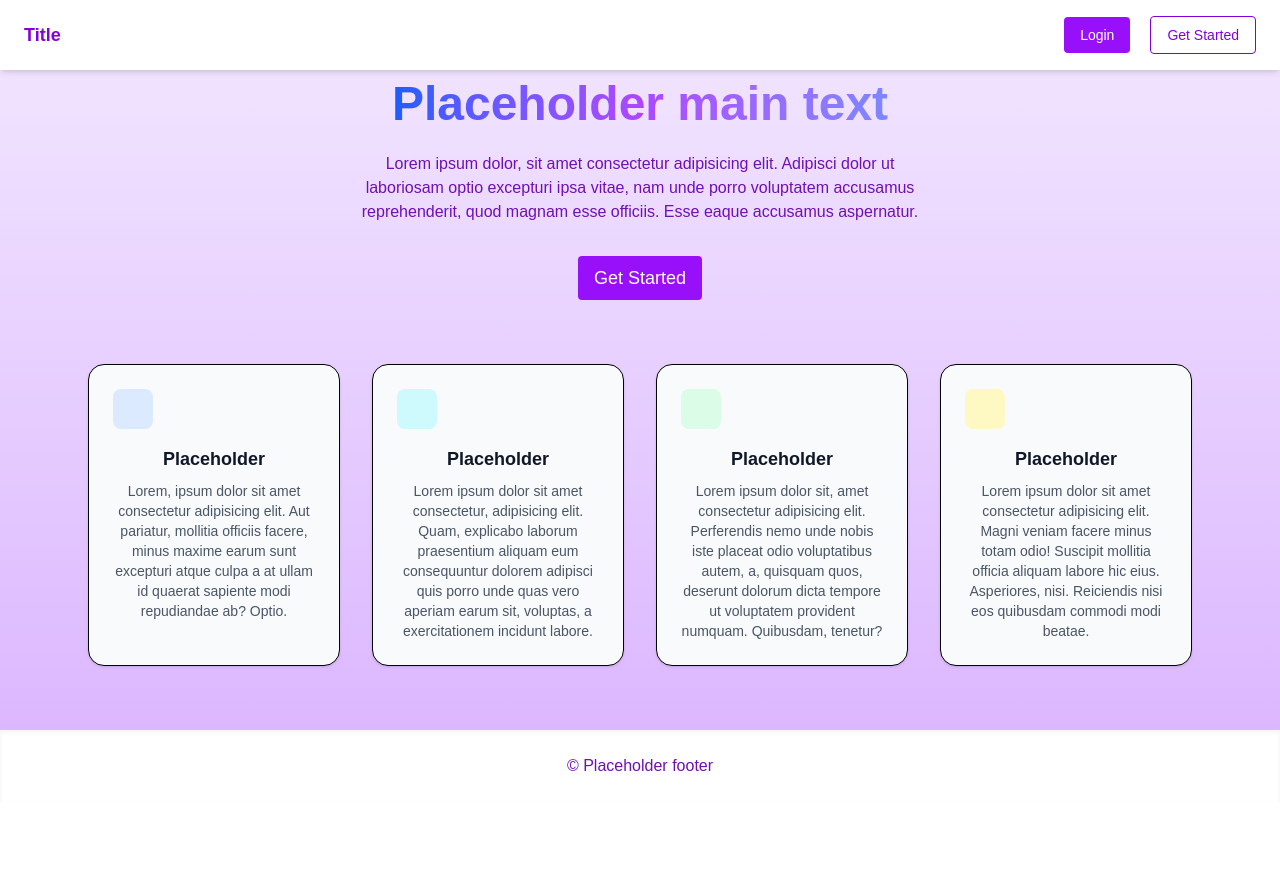
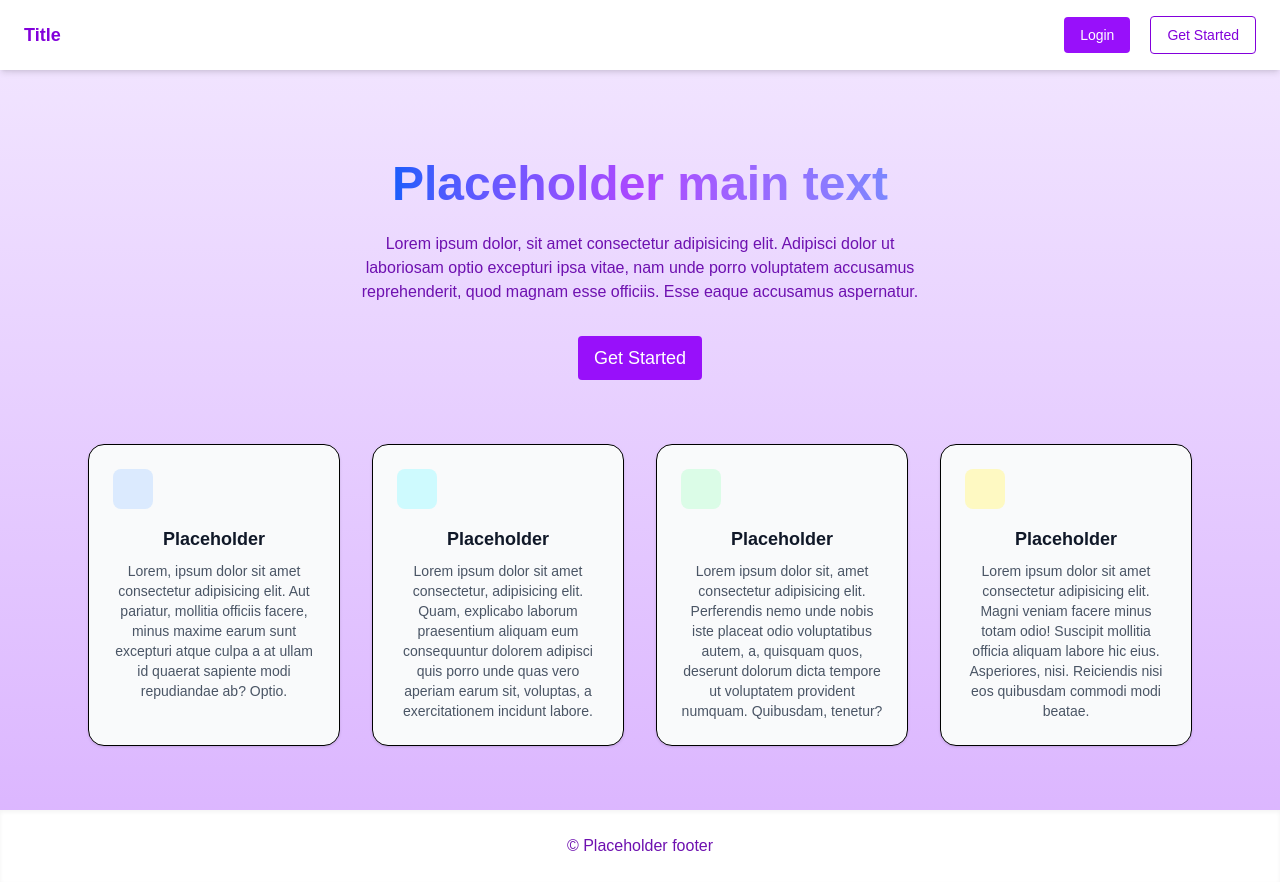
Before and after one commit to MahdiChaabani/STS-support-ticket-system-, a React (Vite) app in the folder client/: page / in a window 1280 px wide. Before the commit the page ends 802 px from the top, so only its background shows below. Built offline with nearby package versions, Linux system fonts and the light colour scheme.

Commit message:
Fixed margin problem for main text

```diff
--- a/client/src/pages/Landing.jsx
+++ b/client/src/pages/Landing.jsx
@@ -17,7 +17,7 @@ export default function Landing() {
       <nav
         className={`fixed top-0 w-full flex justify-between items-center px-6 py-4 z-50 transition-all duration-300 ${
           scrolled
-            ? 'bg-white/70 backdrop-blur-md shadow-md'
+            ? 'bg-white/50 backdrop-blur-md shadow-md'
             : 'bg-white shadow-md'
         }`}
       >
@@ -33,7 +33,7 @@ export default function Landing() {
       </nav>
 
       {/* Hero Section */}
-      <main className="flex flex-col items-center justify-center flex-1 text-center px-4 mt-20">
+      <main className="flex flex-col items-center justify-center flex-1 text-center px-4 mt-40">
         <h2 className="text-5xl font-bold mb-6 bg-gradient-to-r from-blue-600 via-purple-500 to-indigo-400 text-transparent bg-clip-text">
           Placeholder main text
         </h2>
```
